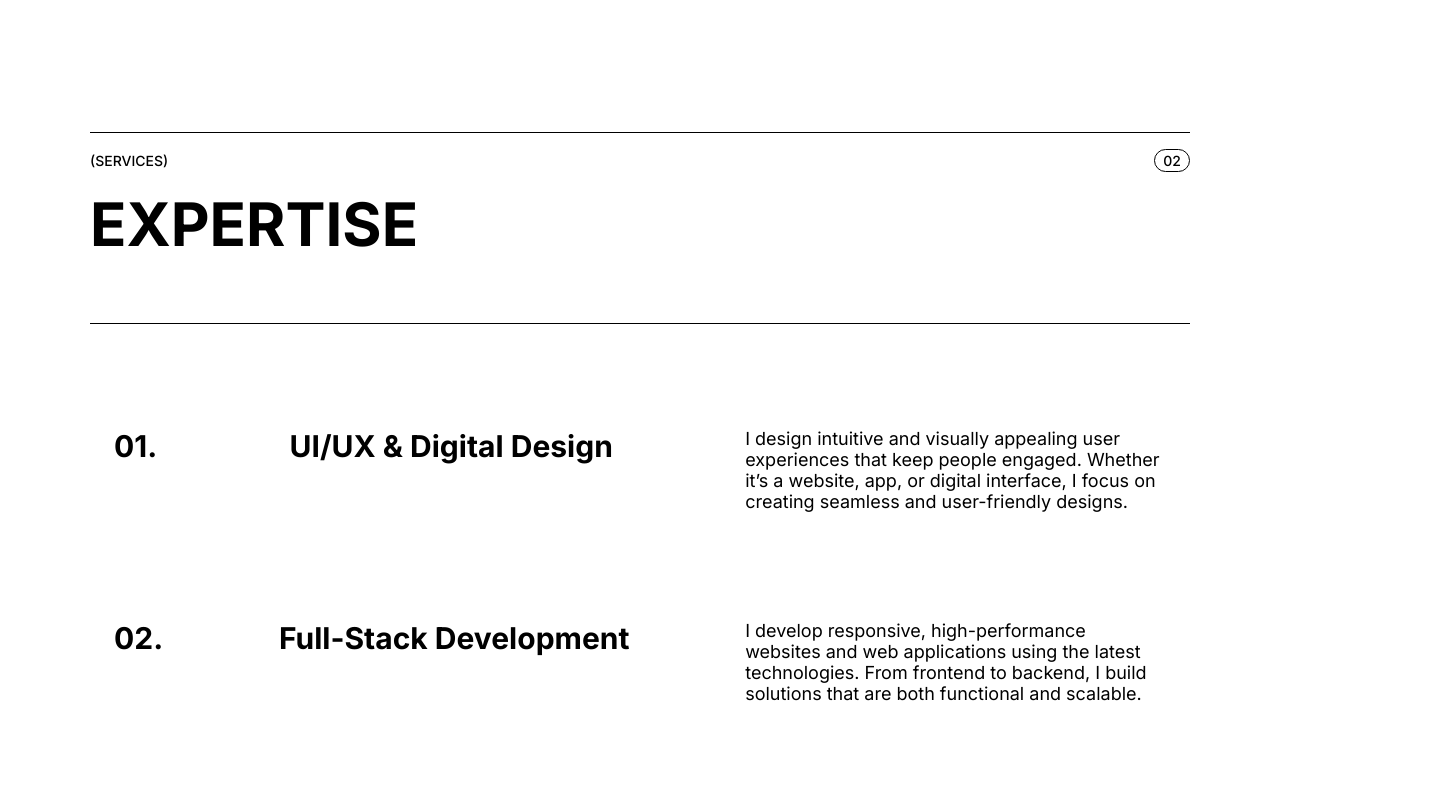
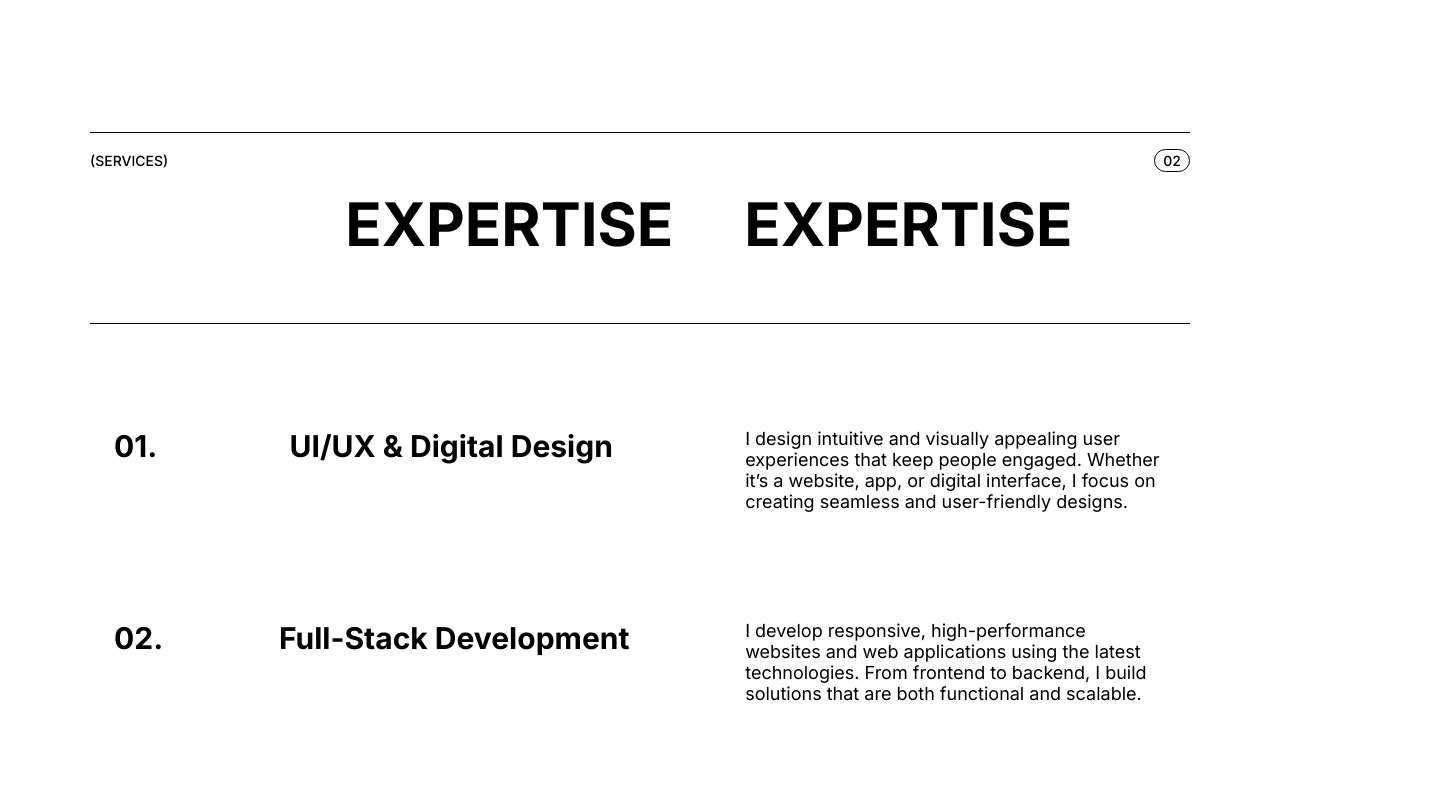
Before and after one commit to angelikamaglinte/marieangelikamaglinte, a React (Vite) app: page / in a window 1280 px wide. Shown: the part 1700-2500 px from the top of the page, 1445 px wide, since content can reach past the window. Built offline with nearby package versions, Linux system fonts and the light colour scheme.

Commit message:
Added marquee animation to expertise title.

```diff
--- a/src/components/SectionLabel/SectionLabel.css
+++ b/src/components/SectionLabel/SectionLabel.css
@@ -1,30 +1,3 @@
-/* .section-label {
-    display: flex;
-    justify-content: space-between;
-    align-items: center;
-    width: 100%;
-    border-top: 1px solid black;
-    padding: 16px 0px 0px 0px;
-}
-
-.section-label-left {
-    font-size: 16px;
-    font-weight: 500;
-    text-transform: uppercase;
-    letter-spacing: 1.5px;
-    color: #000;
-    margin: 0;
-}
-
-.section-label-right {
-    font-size: 18px;
-    color: #000;
-    border: 1px solid black;
-    border-radius: 15px;
-    padding: 2px 8px;
-    margin: 0;
-} */
-
 .section-label-container {
     display: flex;
     flex-direction: column;
@@ -37,6 +10,7 @@
 .section-label-content {
     align-items: center;
     width: 100%;
+    border-bottom: 1px solid black;
 }
 
 .section-label-heading {
@@ -57,7 +31,7 @@
     font-size: 60px;
     font-weight: bolder;
     margin: 0;
-    border-bottom: 1px solid black;
+
     padding: 0px 0px 63px 0px;
 }
 
--- a/src/components/SectionLabel/SectionLabel.jsx
+++ b/src/components/SectionLabel/SectionLabel.jsx
@@ -1,5 +1,6 @@
 import React from 'react'
 import './SectionLabel.css'
+import { motion } from "framer-motion";
 
 const SectionLabel = ({ leftText, rightText, title }) => {
     return (
@@ -9,7 +10,19 @@ const SectionLabel = ({ leftText, rightText, title }) => {
                     <p className="section-label-left">{leftText}</p>
                     <p className="section-label-right">{rightText}</p>
                 </div>
-                <h2 className="label-title">{title}</h2>
+                {/* <h2 className="label-title">{title}</h2> */}
+                <motion.h2
+                    className="label-title"
+                    initial={{ x: "100%" }}
+                    animate={{ x: "-100%" }}
+                    transition={{
+                        repeat: Infinity,
+                        duration: 5,
+                        ease: "linear",
+                    }}
+                >
+                    {title}
+                </motion.h2>
             </div>
 
         </div>
--- a/src/pages/Contact/Contact.jsx
+++ b/src/pages/Contact/Contact.jsx
@@ -1,17 +1,11 @@
 import React from 'react'
 import './Contact.css'
-import Header from '../../components/Header/Header'
 
 const Contact = () => {
     return (
         <div className="contact-container">
             <div className="contact-content">
-                <Header
-                    mainTitle="Let's Work Together"
-                    leftText="Based in Calgary, AB, Canada"
-                    centerText="(@2025)"
-                    rightText="Scroll Down"
-                />
+
             </div>
         </div>
     )
--- a/src/pages/Home/Home.jsx
+++ b/src/pages/Home/Home.jsx
@@ -30,7 +30,7 @@ const Home = () => {
                 <SectionLabel
                     leftText="(SERVICES)"
                     rightText="02"
-                    title="EXPERTISE"
+                    title="EXPERTISE &nbsp;&nbsp;&nbsp; EXPERTISE"
                 />
                 <Expertise />
             </div>
```
